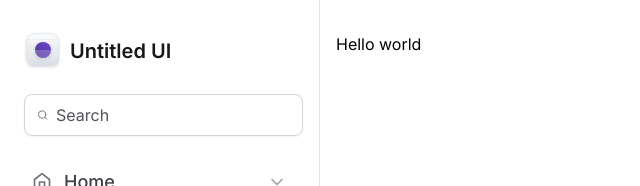
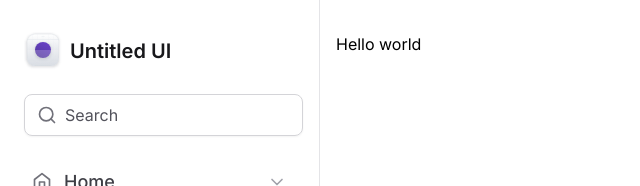
Before and after one commit to claudiobarsante/tailwind-basics, a Next.js app: page / in a window 1280 px wide. Shown: the top 186 px of the page, without its empty margins (0-640 px from the left). Built offline with nearby package versions, Linux system fonts and the light colour scheme.

Commit message:
refactor: <Input/> using composition pattern

```diff
--- /dev/null
+++ b/src/app/components/Input.tsx
@@ -0,0 +1,30 @@
+import React, { ComponentProps } from 'react';
+
+// -- composition pattern
+
+type InputPrefixProps = ComponentProps<'div'>;
+function InputPrefix(props: InputPrefixProps) {
+  return <div {...props} />;
+}
+
+type InputControlProps = ComponentProps<'input'>;
+function InputControl(props: InputControlProps) {
+  return <input className="flex-1 border-none bg-transparent p-0 text-zinc-900 placeholder-zinc-600 " {...props} />;
+}
+
+type InputRootProps = ComponentProps<'div'>;
+function InputRoot(props: InputRootProps) {
+  return (
+    <div
+      className="mx-1 flex w-full items-center gap-2 rounded-lg border border-zinc-300
+   px-3 py-2 shadow-sm"
+      {...props}
+    ></div>
+  );
+}
+
+export const Input = {
+  Prefix: InputPrefix,
+  Control: InputControl,
+  Root: InputRoot
+};
--- a/src/app/components/SideBar/index.tsx
+++ b/src/app/components/SideBar/index.tsx
@@ -5,6 +5,7 @@ import MainNavigation from './MainNavigation';
 import NavItem from './MainNavigation/NavItem';
 import UsedSpaceWidget from './UsedSpaceWidget';
 import Profile from './Profile';
+import { Input } from '../Input';
 
 export default function SideBar() {
   return (
@@ -12,16 +13,13 @@ export default function SideBar() {
     // <aside className="min-h-screen space-y-6 border-r border-zinc-200 px-5 py-8">
     <aside className="flex min-h-screen flex-col gap-6 border-r border-zinc-200 px-5 py-8">
       <Logo />
-      <div
-        className="mx-1 flex w-full items-center gap-2 rounded-lg border border-zinc-300
-	 px-3 py-2 shadow-sm"
-      >
-        <Search className="h-5 w-5 text-zinc-500 " />
-        <input
-          className="flex-1 border-none bg-transparent p-0 text-zinc-900 placeholder-zinc-600 "
-          placeholder="Search"
-        />
-      </div>
+      {/*-- composition pattern --*/}
+      <Input.Root>
+        <Input.Prefix>
+          <Search className="h-5 w-5 text-zinc-500" />
+        </Input.Prefix>
+        <Input.Control placeholder="Search" />
+      </Input.Root>
       <MainNavigation />
       {/*mt-auto will push the content to the bottom */}
       <div className="mt-auto flex flex-col gap-6">
```
